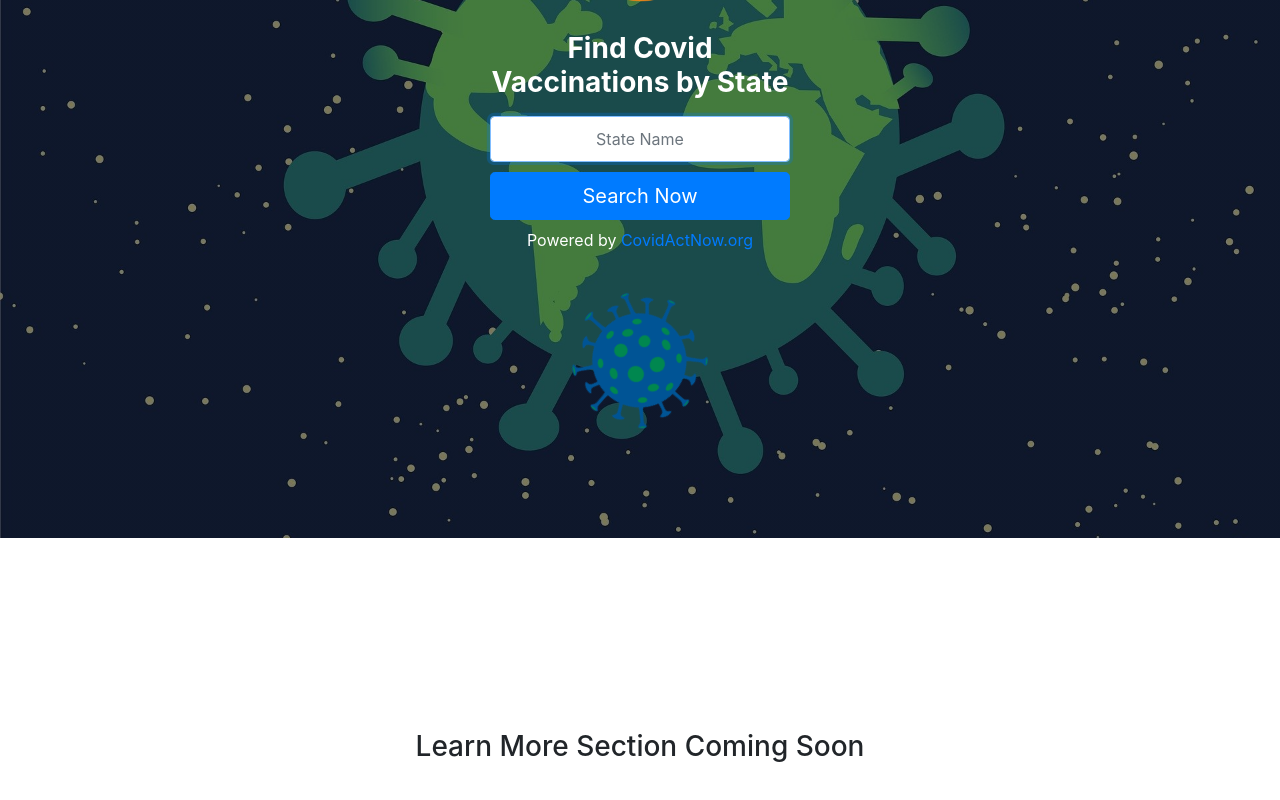
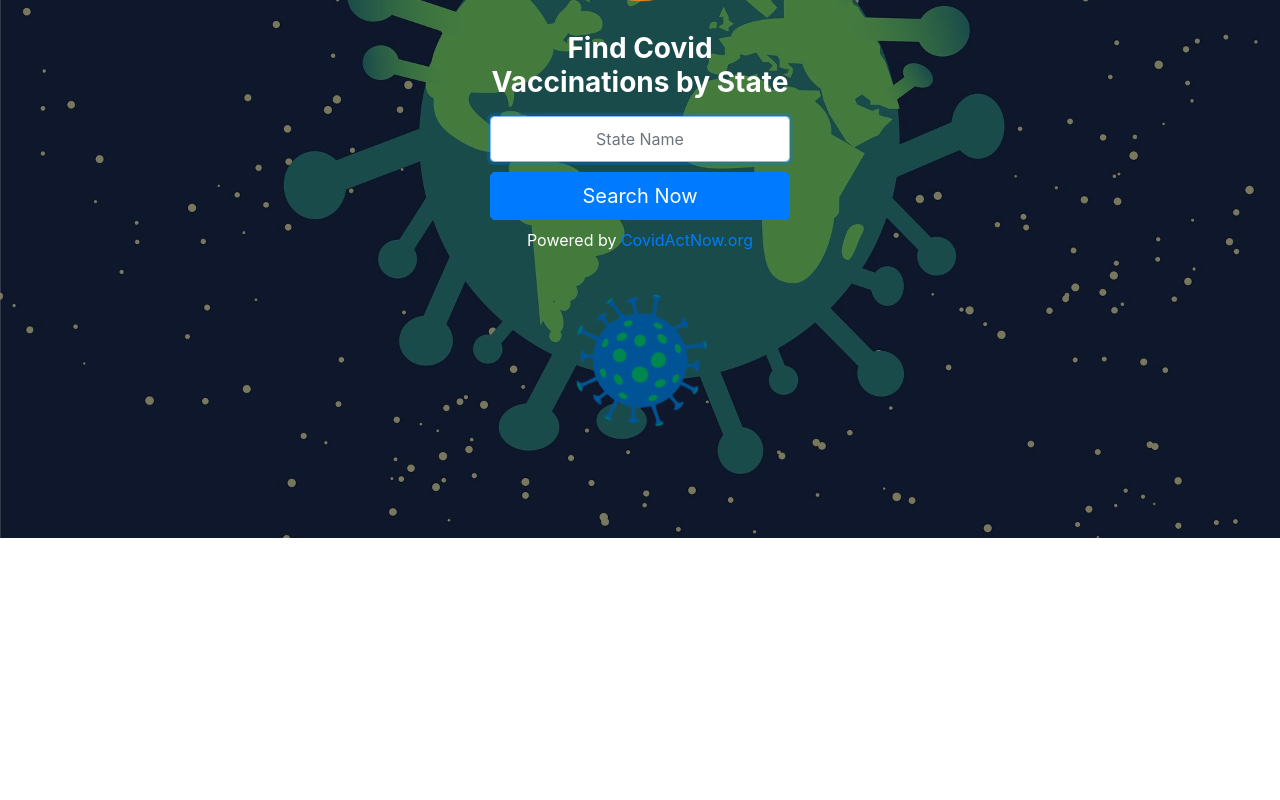
Before and after one commit to Aguilarjaf/CovidDataTracker, a React (Create React App) app: page / in a window 1280 px wide. Shown: the part 262-1062 px from the top of the page. After the commit the page ends 800 px from the top, so only its background shows below. Built offline with nearby package versions, Linux system fonts and the light colour scheme.

Commit message:
Hide learn more section until it is better developed

```diff
--- a/src/components/App.jsx
+++ b/src/components/App.jsx
@@ -6,7 +6,7 @@ function App() {
   return (
     <div>
       <StateSearch />
-      <LearnMore />
+      {/* <LearnMore /> */}
     </div>
   );
 }
```
